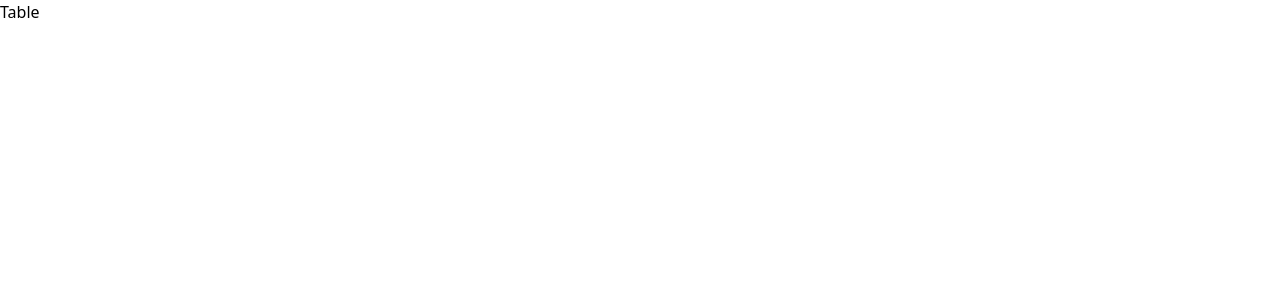
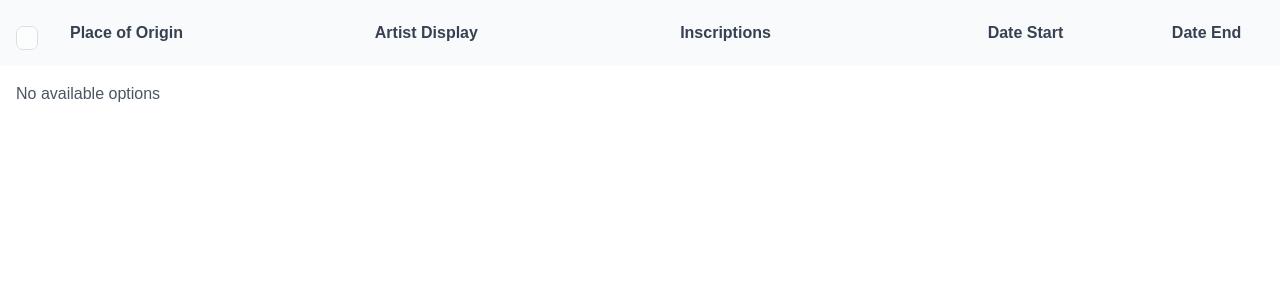
Before and after one commit to AamukthaThammisetty/paginator, a React (Vite) app: page / in a window 1280 px wide. Shown: the top 300 px of the page. Built offline with nearby package versions, Linux system fonts and the light colour scheme; a web font is replaced by a local one.

Commit message:
added table component

```diff
--- a/src/Table.tsx
+++ b/src/Table.tsx
@@ -1,7 +1,27 @@
-import React from 'react'
+import { DataTable } from 'primereact/datatable'
+import { Column } from 'primereact/column'
+import axios from 'axios'
+import { PrimeReactProvider } from 'primereact/api'
+import { Paginator } from 'primereact/paginator'
+import { useEffect, useState } from 'react'
+import { OverlayPanel } from 'primereact/overlaypanel'
+import { useRef } from 'react'
+import { Button } from 'primereact/button'
+import { FaChevronDown } from 'react-icons/fa'
 
-function Table() {
-  return <div>Table</div>
+export default function Table() {
+  return (
+    <div className="p-20 ">
+      <PrimeReactProvider>
+        <DataTable rows={12} stripedRows dataKey="id" className="custom-table" tableStyle={{ minWidth: '50rem' }}>
+          <Column selectionMode="multiple" headerStyle={{ width: '3rem' }}></Column>
+          <Column field="place_of_origin" header="Place of Origin" style={{ width: '25%' }}></Column>
+          <Column field="artist_display" header="Artist Display" style={{ width: '25%' }}></Column>
+          <Column field="inscriptions" header="Inscriptions" style={{ width: '25%' }}></Column>
+          <Column field="date_start" header="Date Start" style={{ width: '15%' }}></Column>
+          <Column field="date_end" header="Date End" style={{ width: '15%' }}></Column>
+        </DataTable>
+      </PrimeReactProvider>
+    </div>
+  )
 }
-
-export default Table
```
